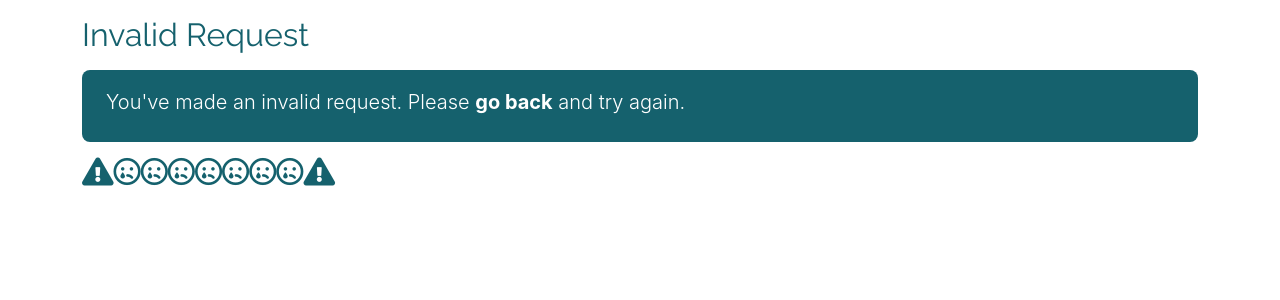
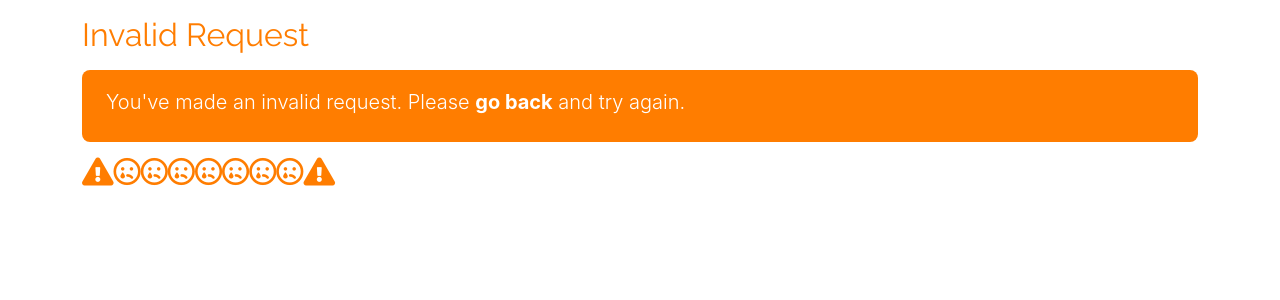
Before and after one commit to nat-oku/FE21-CR10-Natalia, a PHP site: page /error.php in a window 1280 px wide. Shown: the top 300 px of the page. Run offline with PHP 8.4, Linux system fonts and the light colour scheme; some libraries are stand-ins or nearby versions.

Commit message:
small layout changes

```diff
--- a/error.php
+++ b/error.php
@@ -16,12 +16,12 @@
    <body>
        <div  class="container">
            <div class="mt-3 mb-3" >
-               <h2 class="textColor-4">Invalid Request</h2>
+               <h2 class="textColor-5">Invalid Request</h2>
            </div>
-            <div class="alert bgColor-4 textColor-1" role="alert">
+            <div class="alert bgColor-5 textColor-1" role="alert">
                <h5 class="fw-light">You've made an invalid request. Please <a href="create.php" class="fw-bold link-light textColor-1">go back</a> and try again.</h5>
            </div>
-           <div class="d-flex justify-content-start fs-3 textColor-4">
+           <div class="d-flex justify-content-start fs-3 textColor-5">
             <i class="fas fa-exclamation-triangle"></i>
             <i class="far fa-sad-tear"></i>
             <i class="far fa-sad-tear"></i>
```
Also changed, not shown: actions/a_create.php (+10 -4 lines).
